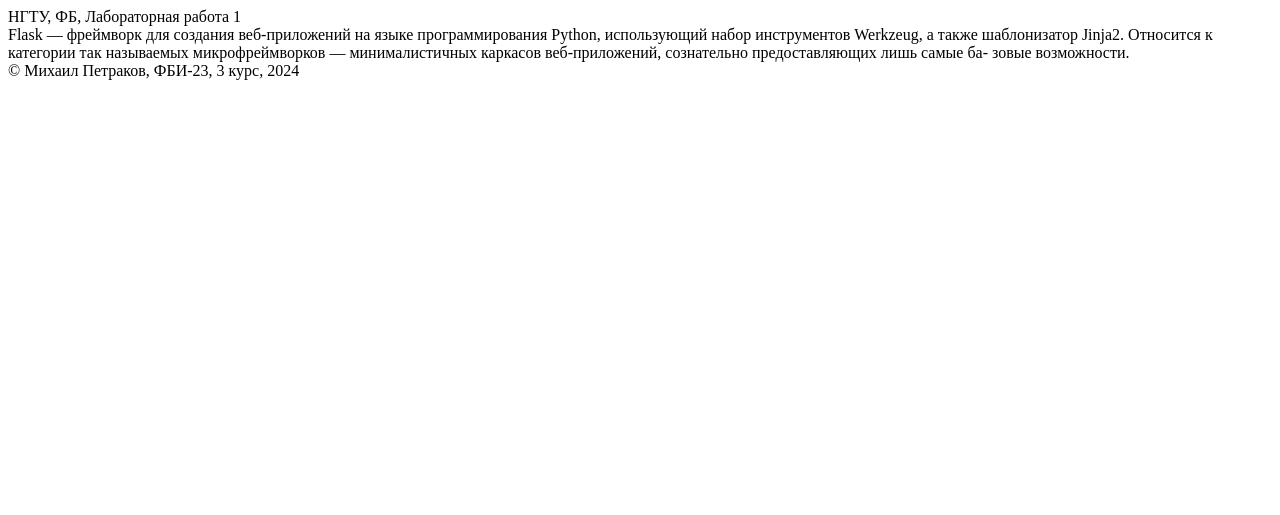
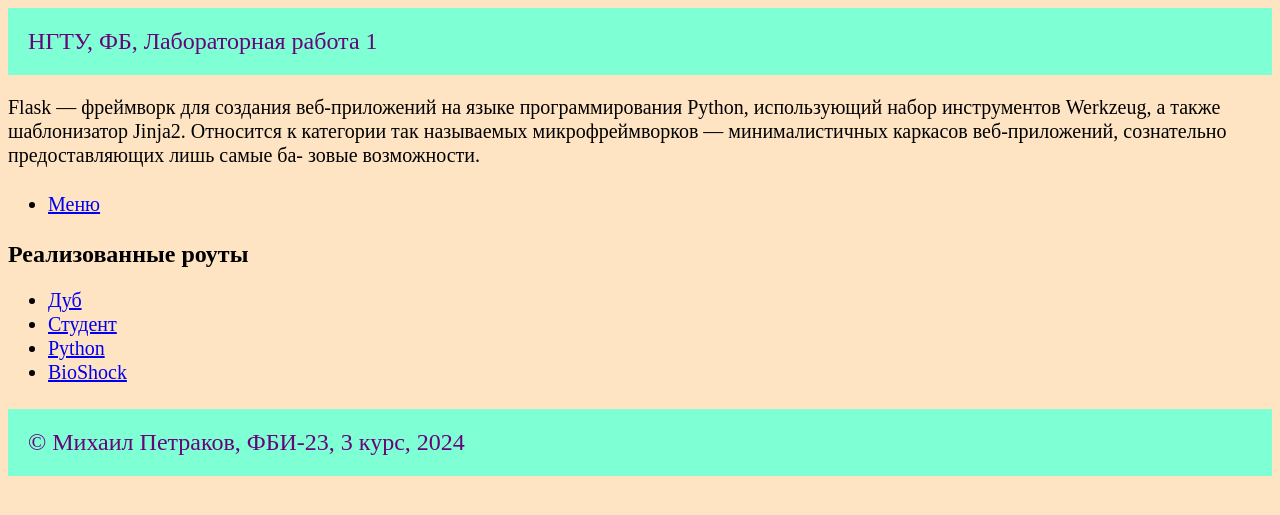
Before and after one commit to mikhailpetrakov/web-prog-labs-2, a Flask app: page /lab1 in a window 1280 px wide. Shown: the top 515 px of the page. Run offline with Flask 3, Linux system fonts and the light colour scheme.

Commit message:
Роуты

```diff
--- a/app.py
+++ b/app.py
@@ -34,28 +34,58 @@ def menu():
 
 @app.route("/lab1")
 def lab1():
-    return """
+    return '''
 <!DOCTYPE html>
 <html>
     <head>
         <title>Петраков Михаил Вячеславович, лабораторная 1</title>
+        <link rel="stylesheet" href="''' + url_for('static', filename='lab1.css') +'''">
     </head>
-    <body>
-        <header>
+    <body class="body">
+        <header class="header">
             НГТУ, ФБ, Лабораторная работа 1
         </header>
-            Flask — фреймворк для создания веб-приложений на языке
-            программирования Python, использующий набор инструментов
-            Werkzeug, а также шаблонизатор Jinja2. Относится к категории так
-            называемых микрофреймворков — минималистичных каркасов
-            веб-приложений, сознательно предоставляющих лишь самые ба-
-            зовые возможности.
-        <footer>
+            <p class="text">
+                Flask — фреймворк для создания веб-приложений на языке
+                программирования Python, использующий набор инструментов
+                Werkzeug, а также шаблонизатор Jinja2. Относится к категории так
+                называемых микрофреймворков — минималистичных каркасов
+                веб-приложений, сознательно предоставляющих лишь самые ба-
+                зовые возможности.
+            </p>
+            <ul class="text">
+                <li>
+                    <a href="/menu">Меню</a>
+                </li>
+            </ul>
+
+            <h2>
+                Реализованные роуты
+            </h2>
+
+            <ul class=text>
+                <li>
+                    <a href="/lab1/ouk">Дуб</a>
+                </li>
+
+                <li>
+                    <a href="/lab1/student">Студент</a>
+                </li>
+
+                <li>
+                    <a href="/lab1/python">Python</a>
+                </li>
+
+                 <li>
+                    <a href="/lab1/bioshock">BioShock</a>
+                </li>
+            </ul>
+        <footer class="footer">
             &copy; Михаил Петраков, ФБИ-23, 3 курс, 2024
         </footer>
     </body>
 </html>
-"""
+'''
 @app.route("/lab1/oak")
 def oak():
     return '''
@@ -70,3 +100,76 @@ def oak():
     </body>
 </html>
 '''
+@app.route("/lab1/student")
+def student():
+    return '''
+<!DOCTYPE html>
+    <head>
+        <link rel="stylesheet" href="''' + url_for('static', filename='lab1.css') +'''">
+    </head>
+<html>
+    <body class="body">
+        <h1 class="oak-title">Петраков Михаил Вячеславович</h1>
+        <img class="png" src="''' + url_for('static', filename='nstu.png')+'''">
+    </body>
+</html>
+'''
+
+@app.route("/lab1/python")
+def python():
+    return '''
+<!DOCTYPE html>
+    <head>
+        <link rel="stylesheet" href="''' + url_for('static', filename='lab1.css') +'''">
+    </head>
+<html>
+    <body class="body">
+        <h1 class="oak-title">Язык программирования Python</h1>
+        <div class="text">
+            Python — это высокоуровневый язык программирования общего назначения.
+            Его философия дизайна делает акцент на читаемости кода с использованием значительных отступов.
+            Python — динамически типизированный язык с функцией сборки мусора.
+            Он поддерживает несколько парадигм программирования , включая структурированное (особенно процедурное ),
+            объектно-ориентированное и функциональное программирование. Его часто называют языком «с батарейками в комплекте»
+            из-за его всеобъемлющей стандартной библиотеки.
+        </div>
+        <img class="png" src="''' + url_for('static', filename='python.png')+'''">
+    </body>
+</html>
+'''
+
+@app.route("/lab1/bioshock")
+def bioshock():
+    return '''
+<!DOCTYPE html>
+    <head>
+        <link rel="stylesheet" href="''' + url_for('static', filename='lab1.css') +'''">
+    </head>
+<html>
+    <body class="body">
+        <h1 class="oak-title">Bioshok Infinite</h1>
+        <div class="text">
+            <p>
+                BioShock Infinite — компьютерная игра в жанре шутера от первого лица с элементами RPG, стимпанка и научной фантастики,
+                разработанная студией Irrational Games под руководством геймдизайнера Кена Левина.
+                Игра была издана компанией 2K Games 26 марта 2013 года на трёх игровых платформах: Xbox 360, PlayStation 3
+                и персональных компьютерах с операционной системой Microsoft Windows. Версия для операционной системы OS X, разработанная компанией Aspyr Media,
+                была издана 29 августа 2013 года[3]. В России издателем игры выступила компания 1С-СофтКлаб. В 2016 году BioShock Infinite был переиздан на PlayStation 4,
+                Xbox One в составе сборника BioShock: The Collection, а в 2020 году для Nintendo Switch.
+            </p>
+            <p>
+                Сюжет игры основан на многомировой интерпретации квантовой механики, согласно которой каждый раз,
+                когда события могут пойти одним из нескольких возможных путей, мир разделяется на несколько параллельных миров,
+                в каждом из которых реализуется один из возможных исходов. Герои перемещаются между такими мирами, отличающимися тем,
+                что персонажи игры приняли в них разные ключевые решения в своей жизни. Действие игры происходит в 1912 году
+                в вымышленном летающем городе Колумбия. Главный герой, частный детектив Букер Девитт, проникает в город в поисках девушки по имени Элизабет.
+                Позже Букер и Элизабет оказываются в центре войны между властями города и мятежными рабочими. Благодаря сверхъестественной способности Элизабет
+                создавать «разрывы» между параллельными мирами герои раскрывают мрачные секреты города и своего собственного прошлого.
+                Игра BioShock Infinite не является продолжением предыдущих игр серии Bioshock. Однако, в DLC Burial at Sea: Episode 2
+                раскрывается сюжетная связь между городами Колумбия и Восторг.
+            </p>
+        </div>
+        <img class="png" src="''' + url_for('static', filename='bioshock.png')+'''">
+    </body>
+</html>
+'''
--- a/static/lab1.css
+++ b/static/lab1.css
@@ -14,3 +14,30 @@
 .body {
     background-color: bisque;
 }
+
+.png {
+    width: 300px;
+    height: 150px;
+    display: block;
+    margin-inline: auto;
+}
+
+.text {
+    line-height: 24px;
+    font-size: 20px;
+    margin-bottom: 25px;
+}
+
+.header {
+    color: rgb(103, 4, 122);
+    background-color: aquamarine;
+    padding: 20px;
+    font-size: 24px;
+}
+
+.footer {
+    color: rgb(103, 4, 122);
+    background-color: aquamarine;
+    padding: 20px;
+    font-size: 24px;
+}
```
Also changed, not shown: static/bioshock.png (added), static/nstu.png (added), static/python.png (added).
